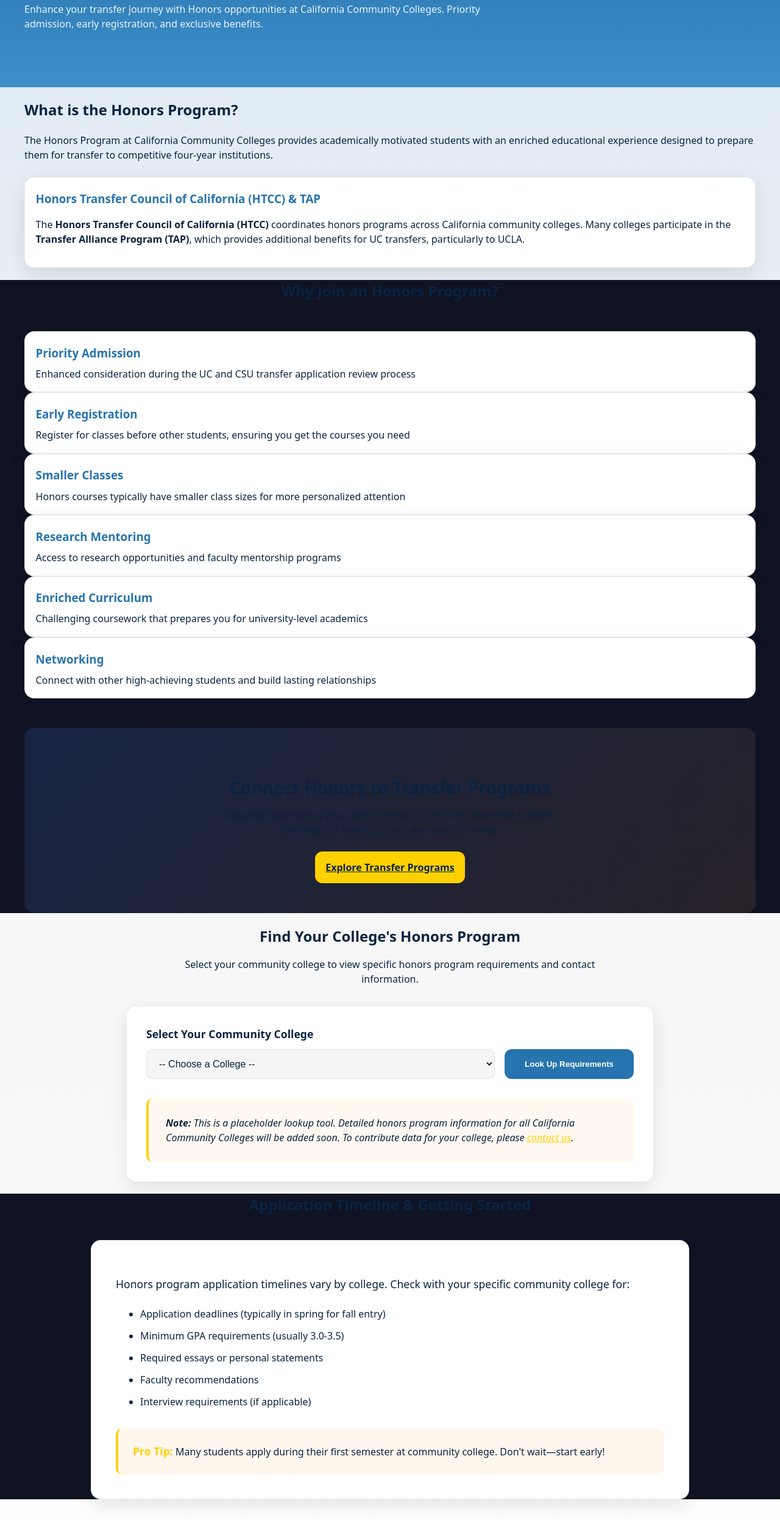
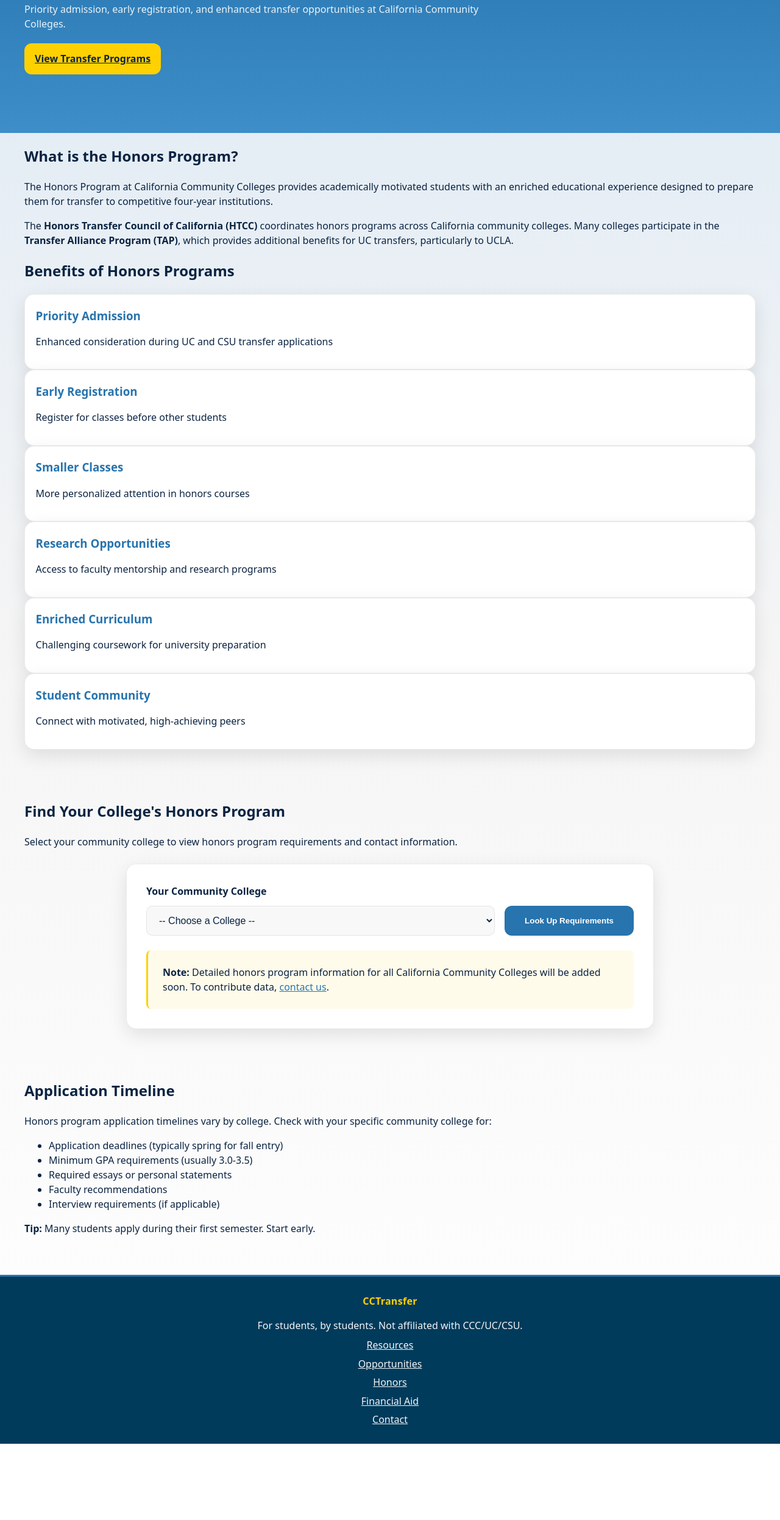
Before and after one commit to Alwin28/CCtransfer, a plain HTML site: page honors.html in a window 1280 px wide. Shown: the part 228-2720 px from the top of the page at 61% size. After the commit the page ends 2595 px from the top, so only its background shows below. Drawn offline with Linux system fonts and the light colour scheme.

Commit message:
Update honors page to match UCLA palette and simplify design

```diff
--- a/honors.html
+++ b/honors.html
@@ -26,7 +26,7 @@
         <a href="resources.html">Resources</a>
         <a href="opportunities.html">Opportunities</a>
         <a href="campuses.html">Campuses</a>
-        <a href="honors.html" style="color:var(--brand)">Honors</a>
+        <a href="honors.html" style="color:var(--brand-2)">Honors</a>
         <a href="contact.html" class="btn btn--primary">Get Help</a>
       </nav>
     </div>
@@ -36,7 +36,10 @@
   <section class="hero">
     <div class="container">
       <h1>Honors Programs</h1>
-      <p class="hero-sub">Enhance your transfer journey with Honors opportunities at California Community Colleges. Priority admission, early registration, and exclusive benefits.</p>
+      <p class="hero-sub">Priority admission, early registration, and enhanced transfer opportunities at California Community Colleges.</p>
+      <div class="hero-cta">
+        <a class="btn btn--secondary" href="transfer-programs.html">View Transfer Programs</a>
+      </div>
     </div>
   </section>
 
@@ -45,64 +48,53 @@
     <div class="container">
       <h2>What is the Honors Program?</h2>
       <p>The Honors Program at California Community Colleges provides academically motivated students with an enriched educational experience designed to prepare them for transfer to competitive four-year institutions.</p>
-
-      <div class="card" style="margin-top:1.5rem">
-        <h3>Honors Transfer Council of California (HTCC) & TAP</h3>
-        <p class="muted">The <strong>Honors Transfer Council of California (HTCC)</strong> coordinates honors programs across California community colleges. Many colleges participate in the <strong>Transfer Alliance Program (TAP)</strong>, which provides additional benefits for UC transfers, particularly to UCLA.</p>
-      </div>
+      <p>The <strong>Honors Transfer Council of California (HTCC)</strong> coordinates honors programs across California community colleges. Many colleges participate in the <strong>Transfer Alliance Program (TAP)</strong>, which provides additional benefits for UC transfers, particularly to UCLA.</p>
     </div>
   </section>
 
   <!-- Benefits Section -->
-  <section style="background:#0f1324">
+  <section class="features">
     <div class="container">
-      <h2 style="text-align:center; margin-bottom:3rem">Why Join an Honors Program?</h2>
+      <h2>Benefits of Honors Programs</h2>
       <div class="grid-3">
         <div class="card">
-          <h3 style="margin-bottom:0.5rem">Priority Admission</h3>
-          <p class="muted" style="margin:0">Enhanced consideration during the UC and CSU transfer application review process</p>
+          <h3>Priority Admission</h3>
+          <p>Enhanced consideration during UC and CSU transfer applications</p>
         </div>
         <div class="card">
-          <h3 style="margin-bottom:0.5rem">Early Registration</h3>
-          <p class="muted" style="margin:0">Register for classes before other students, ensuring you get the courses you need</p>
+          <h3>Early Registration</h3>
+          <p>Register for classes before other students</p>
         </div>
         <div class="card">
-          <h3 style="margin-bottom:0.5rem">Smaller Classes</h3>
-          <p class="muted" style="margin:0">Honors courses typically have smaller class sizes for more personalized attention</p>
+          <h3>Smaller Classes</h3>
+          <p>More personalized attention in honors courses</p>
         </div>
         <div class="card">
-          <h3 style="margin-bottom:0.5rem">Research Mentoring</h3>
-          <p class="muted" style="margin:0">Access to research opportunities and faculty mentorship programs</p>
+          <h3>Research Opportunities</h3>
+          <p>Access to faculty mentorship and research programs</p>
         </div>
         <div class="card">
-          <h3 style="margin-bottom:0.5rem">Enriched Curriculum</h3>
-          <p class="muted" style="margin:0">Challenging coursework that prepares you for university-level academics</p>
+          <h3>Enriched Curriculum</h3>
+          <p>Challenging coursework for university preparation</p>
         </div>
         <div class="card">
-          <h3 style="margin-bottom:0.5rem">Networking</h3>
-          <p class="muted" style="margin:0">Connect with other high-achieving students and build lasting relationships</p>
+          <h3>Student Community</h3>
+          <p>Connect with motivated, high-achieving peers</p>
         </div>
-      </div>
-
-      <!-- CTA to Transfer Programs -->
-      <div style="margin-top:3rem; text-align:center; padding:3rem 2rem; background:linear-gradient(135deg, rgba(79,140,255,.15), rgba(255,165,82,.1)); border-radius:var(--radius); border:1px solid var(--stroke)">
-        <h3 style="font-size:1.75rem; margin-bottom:0.75rem">Connect Honors to Transfer Programs</h3>
-        <p class="muted" style="max-width:600px; margin:0 auto 1.5rem">Discover how Honors programs connect to TAP, H2H, and other transfer pathways to maximize your admission chances</p>
-        <a href="transfer-programs.html" class="btn btn--secondary">Explore Transfer Programs</a>
       </div>
     </div>
   </section>
 
   <!-- College Lookup Tool -->
-  <section>
+  <section style="padding:64px 0">
     <div class="container">
-      <h2 style="text-align:center; margin-bottom:1rem">Find Your College's Honors Program</h2>
-      <p class="muted" style="text-align:center; max-width:700px; margin:0 auto 2rem">Select your community college to view specific honors program requirements and contact information.</p>
+      <h2>Find Your College's Honors Program</h2>
+      <p>Select your community college to view honors program requirements and contact information.</p>
 
-      <div class="card" style="max-width:800px; margin:0 auto; padding:2rem">
-        <label for="college-select" style="display:block; margin-bottom:0.75rem; font-weight:600; font-size:1.1rem">Select Your Community College</label>
+      <div class="card" style="max-width:800px; margin:1.5rem auto 0; padding:2rem">
+        <label for="college-select" style="display:block; margin-bottom:0.75rem; font-weight:600">Your Community College</label>
         <div style="display:flex; gap:1rem; flex-wrap:wrap">
-          <select id="college-select" style="flex:1; min-width:280px; padding:0.85rem 1rem; font-size:1rem; border:1px solid var(--stroke); border-radius:10px; background:var(--bg); color:var(--text)">
+          <select id="college-select" class="quick-finder input" style="flex:1; min-width:280px; padding:0.85rem 1rem; font-size:1rem; border:1px solid var(--stroke); border-radius:10px; background:#f8f8f8; color:var(--text)">
             <option value="">-- Choose a College --</option>
 
             <optgroup label="Northern California">
@@ -218,55 +210,51 @@
         </div>
 
         <!-- Results Display -->
-        <div id="results-container" style="display:none; margin-top:2.5rem; padding:2rem; background:var(--bg); border:2px solid var(--brand); border-radius:var(--radius); box-shadow:0 10px 40px rgba(79,140,255,.15)">
-          <h3 id="college-name" style="color:var(--brand); margin-bottom:2rem; padding-bottom:1rem; border-bottom:1px solid var(--stroke); font-size:1.75rem"></h3>
+        <div id="results-container" style="display:none; margin-top:2rem; padding:2rem; background:#fff; border:1px solid var(--stroke); border-radius:var(--radius)">
+          <h3 id="college-name" style="margin-bottom:1.5rem"></h3>
 
-          <div style="margin-bottom:2.5rem">
-            <h4 style="color:var(--text); margin-bottom:1rem; font-size:1.2rem">Program Requirements</h4>
-            <ul id="requirements-list" style="list-style:none; padding-left:0">
+          <div style="margin-bottom:2rem">
+            <h4>Program Requirements</h4>
+            <ul id="requirements-list" style="list-style:disc; padding-left:1.5rem">
               <!-- Requirements will be populated here -->
             </ul>
           </div>
 
-          <div style="margin-bottom:2.5rem">
-            <h4 style="color:var(--text); margin-bottom:1rem; font-size:1.2rem">Completion Requirements</h4>
-            <ul id="completion-list" style="list-style:none; padding-left:0">
+          <div style="margin-bottom:2rem">
+            <h4>Completion Requirements</h4>
+            <ul id="completion-list" style="list-style:disc; padding-left:1.5rem">
               <!-- Completion requirements will be populated here -->
             </ul>
           </div>
 
-          <div style="background:var(--card); padding:1.75rem; border-radius:12px; border:1px solid var(--stroke)">
-            <h4 style="color:var(--text); margin-bottom:1rem; font-size:1.2rem">Contact Information</h4>
-            <p id="contact-details" class="muted" style="margin-bottom:0.75rem"></p>
+          <div style="background:#f8f8f8; padding:1.5rem; border-radius:10px">
+            <h4>Contact</h4>
+            <p id="contact-details" style="margin-bottom:0.5rem"></p>
             <p id="website-link" style="margin:0"></p>
           </div>
         </div>
 
         <!-- Placeholder Message -->
-        <div id="placeholder-message" style="margin-top:2rem; padding:1.75rem; background:rgba(255,165,82,.08); border-left:4px solid var(--brand-2); border-radius:10px">
-          <p class="muted" style="margin:0"><em><strong>Note:</strong> This is a placeholder lookup tool. Detailed honors program information for all California Community Colleges will be added soon. To contribute data for your college, please <a href="contact.html" class="link" style="color:var(--brand-2)">contact us</a>.</em></p>
+        <div id="placeholder-message" style="margin-top:1.5rem; padding:1.5rem; background:#fffbeb; border-left:3px solid var(--brand-2); border-radius:8px">
+          <p style="margin:0"><strong>Note:</strong> Detailed honors program information for all California Community Colleges will be added soon. To contribute data, <a href="contact.html" class="link">contact us</a>.</p>
         </div>
       </div>
     </div>
   </section>
 
   <!-- Application Timeline -->
-  <section style="background:#0f1324">
+  <section class="how">
     <div class="container">
-      <h2 style="text-align:center; margin-bottom:2.5rem">Application Timeline & Getting Started</h2>
-      <div class="card" style="max-width:900px; margin:0 auto; padding:2.5rem">
-        <p style="font-size:1.1rem; margin-bottom:1.5rem">Honors program application timelines vary by college. Check with your specific community college for:</p>
-        <ul class="muted" style="margin-bottom:2rem">
-          <li style="margin-bottom:0.75rem">Application deadlines (typically in spring for fall entry)</li>
-          <li style="margin-bottom:0.75rem">Minimum GPA requirements (usually 3.0-3.5)</li>
-          <li style="margin-bottom:0.75rem">Required essays or personal statements</li>
-          <li style="margin-bottom:0.75rem">Faculty recommendations</li>
-          <li style="margin-bottom:0.75rem">Interview requirements (if applicable)</li>
-        </ul>
-        <div style="background:rgba(255,165,82,.1); padding:1.5rem; border-radius:10px; border-left:4px solid var(--brand-2)">
-          <p style="margin:0"><strong style="color:var(--brand-2); font-size:1.1rem">Pro Tip:</strong> <span style="color:var(--text)">Many students apply during their first semester at community college. Don't wait—start early!</span></p>
-        </div>
-      </div>
+      <h2>Application Timeline</h2>
+      <p>Honors program application timelines vary by college. Check with your specific community college for:</p>
+      <ul>
+        <li>Application deadlines (typically spring for fall entry)</li>
+        <li>Minimum GPA requirements (usually 3.0-3.5)</li>
+        <li>Required essays or personal statements</li>
+        <li>Faculty recommendations</li>
+        <li>Interview requirements (if applicable)</li>
+      </ul>
+      <p><strong>Tip:</strong> Many students apply during their first semester. Start early.</p>
     </div>
   </section>
 
--- a/js/honors.js
+++ b/js/honors.js
@@ -106,8 +106,7 @@ function displayHonorsInfo(collegeId) {
     requirementsList.innerHTML = '';
     data.requirements.forEach(req => {
         const li = document.createElement('li');
-        li.style.cssText = 'padding-left:1.5rem; position:relative; margin-bottom:0.75rem; color:var(--muted)';
-        li.innerHTML = `<span style="color:var(--brand); position:absolute; left:0">•</span> ${req}`;
+        li.textContent = req;
         requirementsList.appendChild(li);
     });
 
@@ -116,8 +115,7 @@ function displayHonorsInfo(collegeId) {
     completionList.innerHTML = '';
     data.completion.forEach(req => {
         const li = document.createElement('li');
-        li.style.cssText = 'padding-left:1.5rem; position:relative; margin-bottom:0.75rem; color:var(--muted)';
-        li.innerHTML = `<span style="color:var(--brand); position:absolute; left:0">•</span> ${req}`;
+        li.textContent = req;
         completionList.appendChild(li);
     });
 
```
